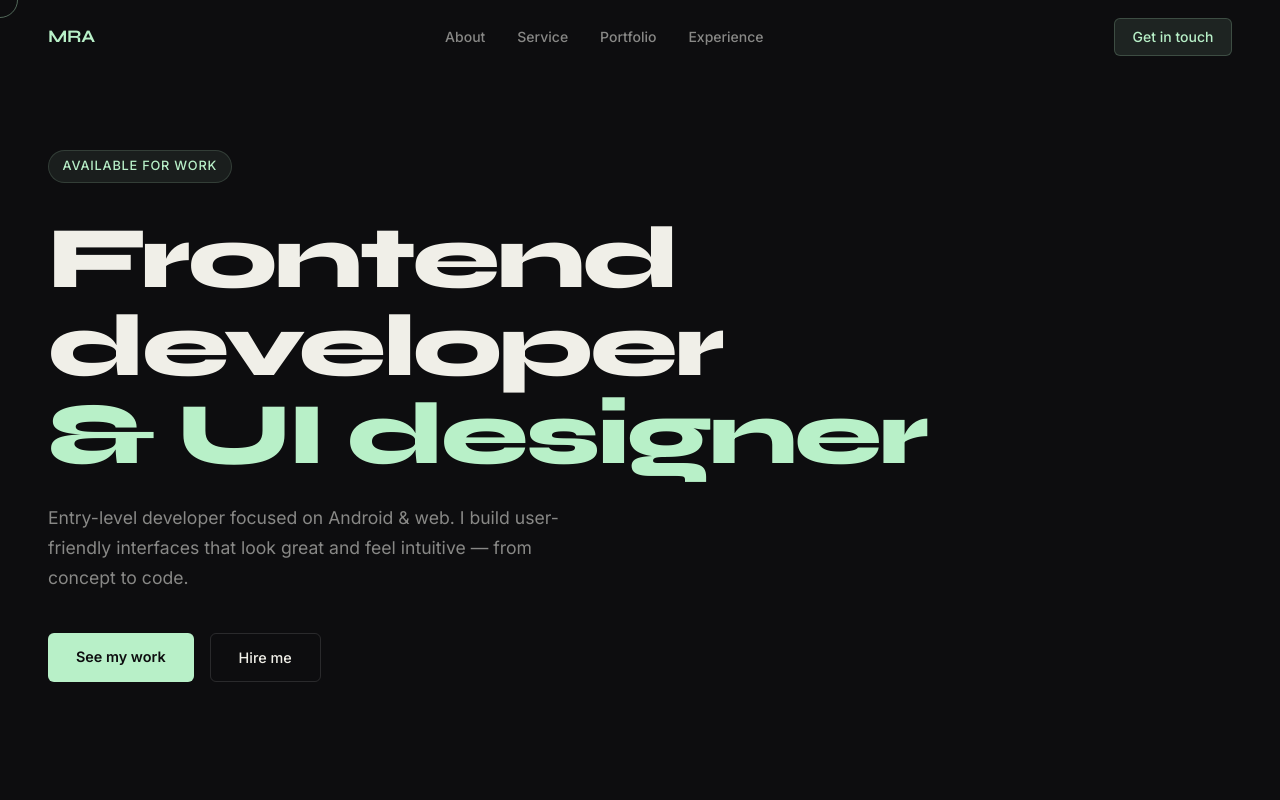
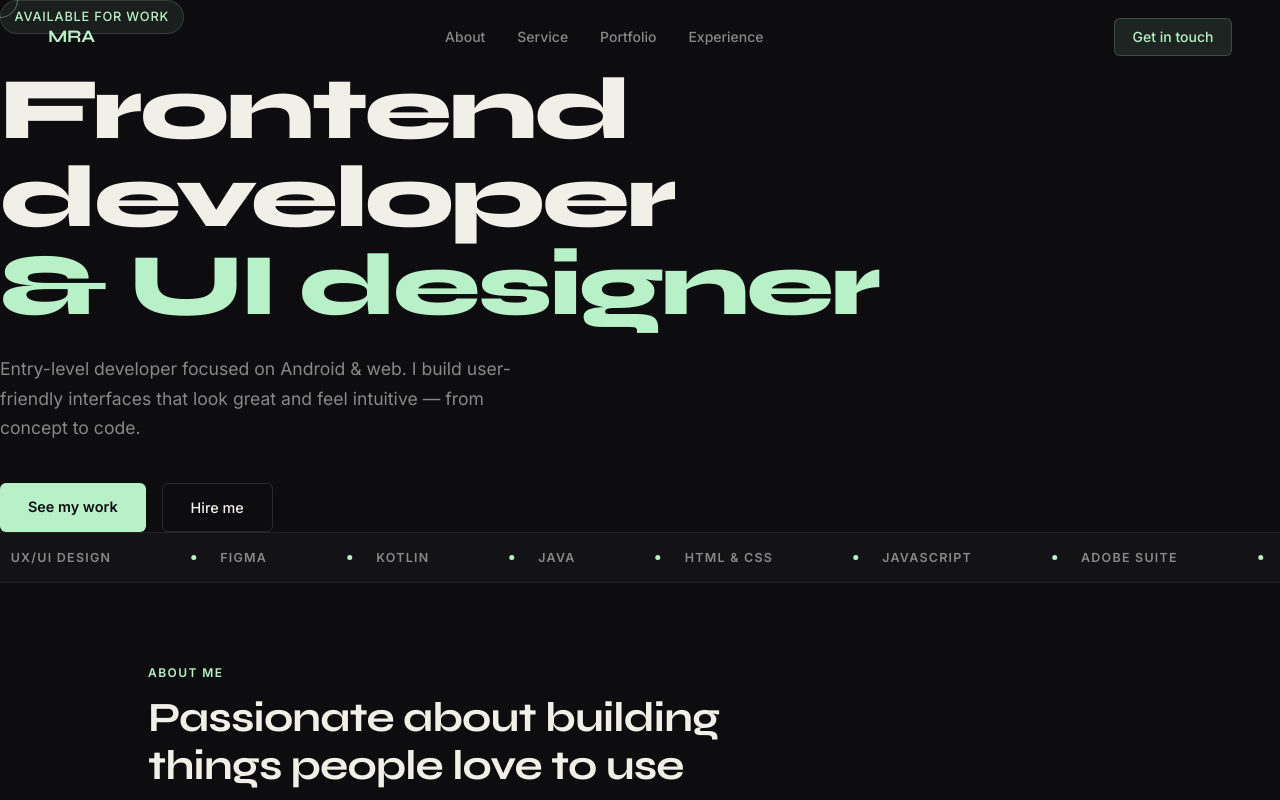
Before and after one commit to amyezing/website-react, a React (Vite) app: page / in a window 1280 px wide. Shown: the top 800 px of the page. Built offline with nearby package versions, Linux system fonts and the light colour scheme.

Commit message:
hero.jsx fix again

```diff
--- a/src/App.jsx
+++ b/src/App.jsx
@@ -36,7 +36,7 @@ export default function App() {
           color: 'var(--accent)',
           fontSize: '0.95rem',
         }}>Mary Rose Aquino</span>
-        <span>© 2025 · Built with React & Framer Motion</span>
+        <span>© 2026 · Built with React & Framer Motion</span>
       </footer>
     </>
   )
--- a/src/components/Hero.jsx
+++ b/src/components/Hero.jsx
@@ -2,12 +2,7 @@ import { motion } from 'framer-motion'
 
 export default function Hero() {
   return (
-    <section id="home" style={{
-      minHeight: '100vh',
-      display: 'flex',
-      alignItems: 'center',
-      padding: '6rem 3rem 4rem',
-    }}>
+    <section id="home">
       <div className="hero-content">
         {/* Eyebrow pill */}
         <motion.div
```
